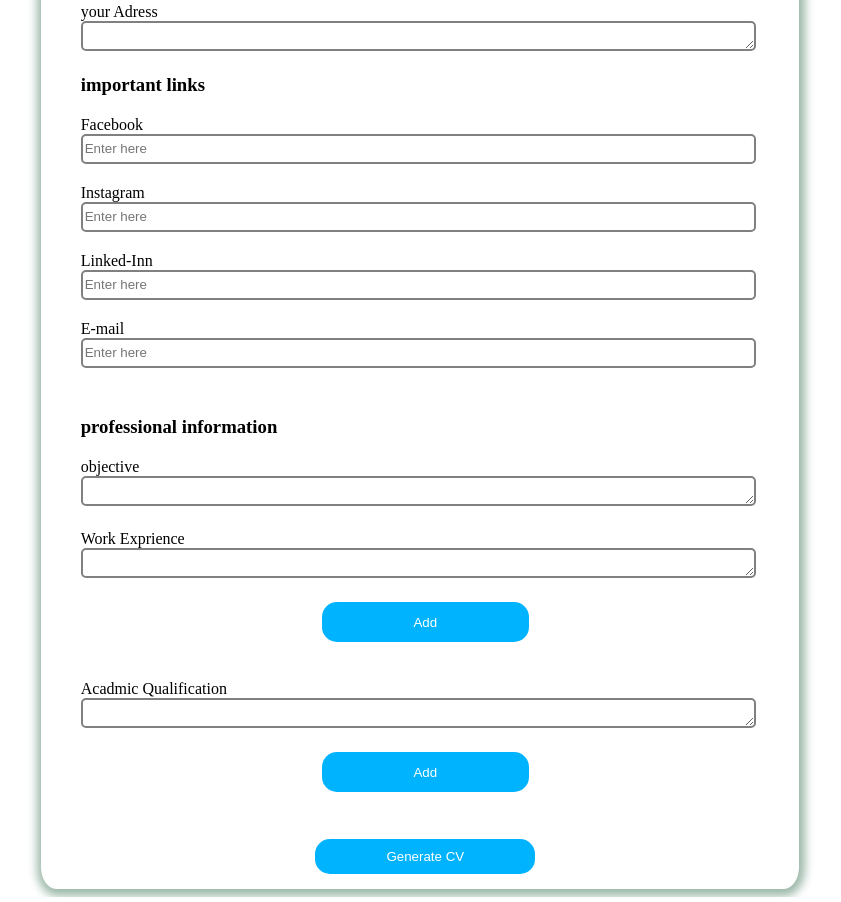
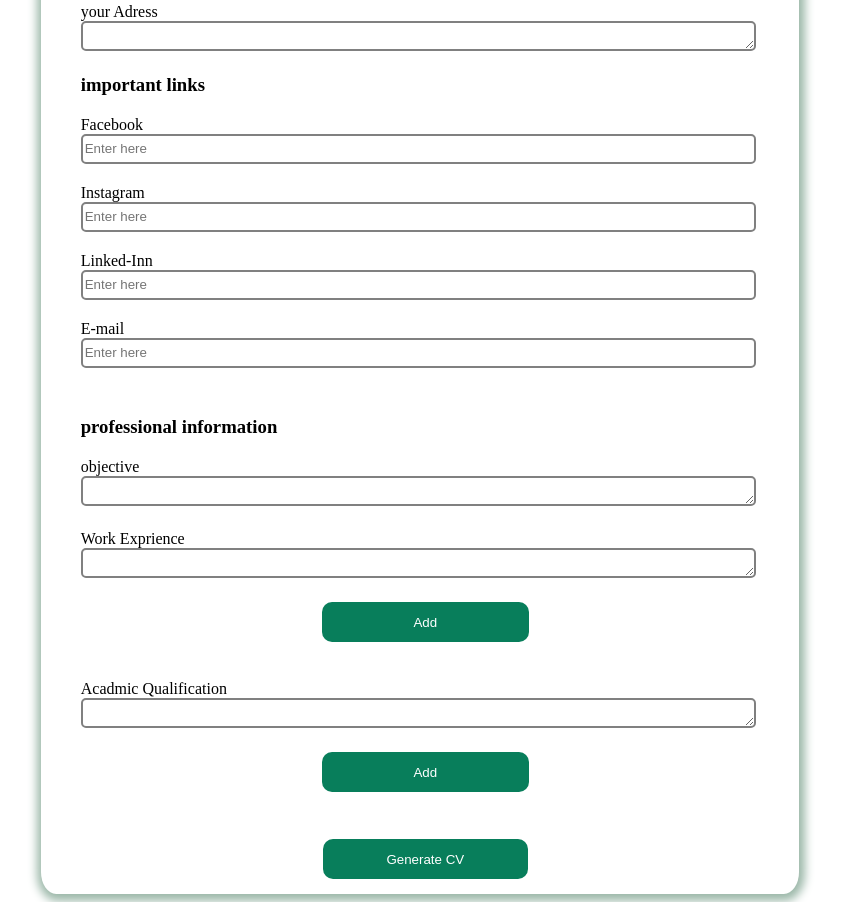
Before and after one commit to matzgray/Resume-Builder-mileston3, a plain HTML site: page index.html in a window 1280 px wide. Shown: the part 288-1190 px from the top of the page, without its empty margins (220-1061 px from the left). Drawn offline with Linux system fonts and the light colour scheme.

Commit message:
style change

```diff
--- a/style.css
+++ b/style.css
@@ -38,21 +38,21 @@ input, textarea{
 
 .generate{
     margin: 2%;
-    width: 30%;
-    height: 35px;
-    border-radius: 15px;
-    background-color: rgb(0, 179, 255);
+    width: 28%;
+    height: 40px;
+    border-radius: 10px;
+    background-color: rgb(8, 126, 91);
     color: white;
     border: solid transparent;
-    margin-left: 34%;
+    margin-left: 35%;
 
 }
 
 .add-btn{
     width: 30%;
     height: 40px;
-    border-radius: 15px;
-    background-color: rgb(0, 179, 255);
+    border-radius: 10px;
+    background-color: rgb(8, 126, 91);
     margin-top: 20px;
     border: solid transparent;
     color: white;
```
